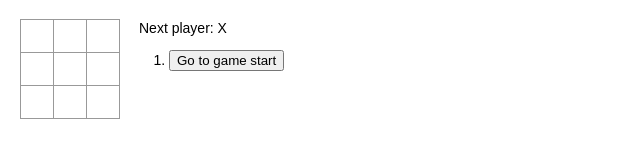
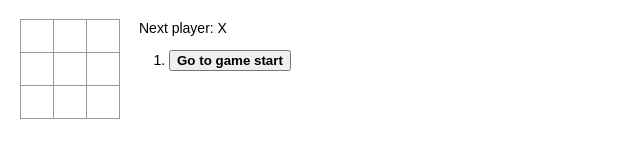
Before and after one commit to am-765/react-tutorial-refactoring, a React (Create React App) app: page / in a window 1280 px wide. Shown: the top 160 px of the page, without its empty margins (0-640 px from the left). Built offline with nearby package versions, Linux system fonts and the light colour scheme.

Commit message:
Add currently selected item to bold

```diff
--- a/src/index.css
+++ b/src/index.css
@@ -49,3 +49,7 @@ ul {
 .game-info {
   margin-left: 20px;
 }
+
+.is-active {
+  font-weight: bold;
+}
--- a/src/index.tsx
+++ b/src/index.tsx
@@ -117,13 +117,14 @@ const Game = () => {
   }
 
   const moves = history.map((step, move) => {
+    const isActive = move === stepNumber ? 'is-active' : '';
     const desc = move
       ? `Go to move #${move} (${String(step.col)}, ${String(step.row)})`
       : 'Go to game start';
 
     return (
       <li key={move.toString()}>
-        <button type="button" onClick={() => jumpTo(move)}>
+        <button type="button" onClick={() => jumpTo(move)} className={isActive}>
           {desc}
         </button>
       </li>
```
